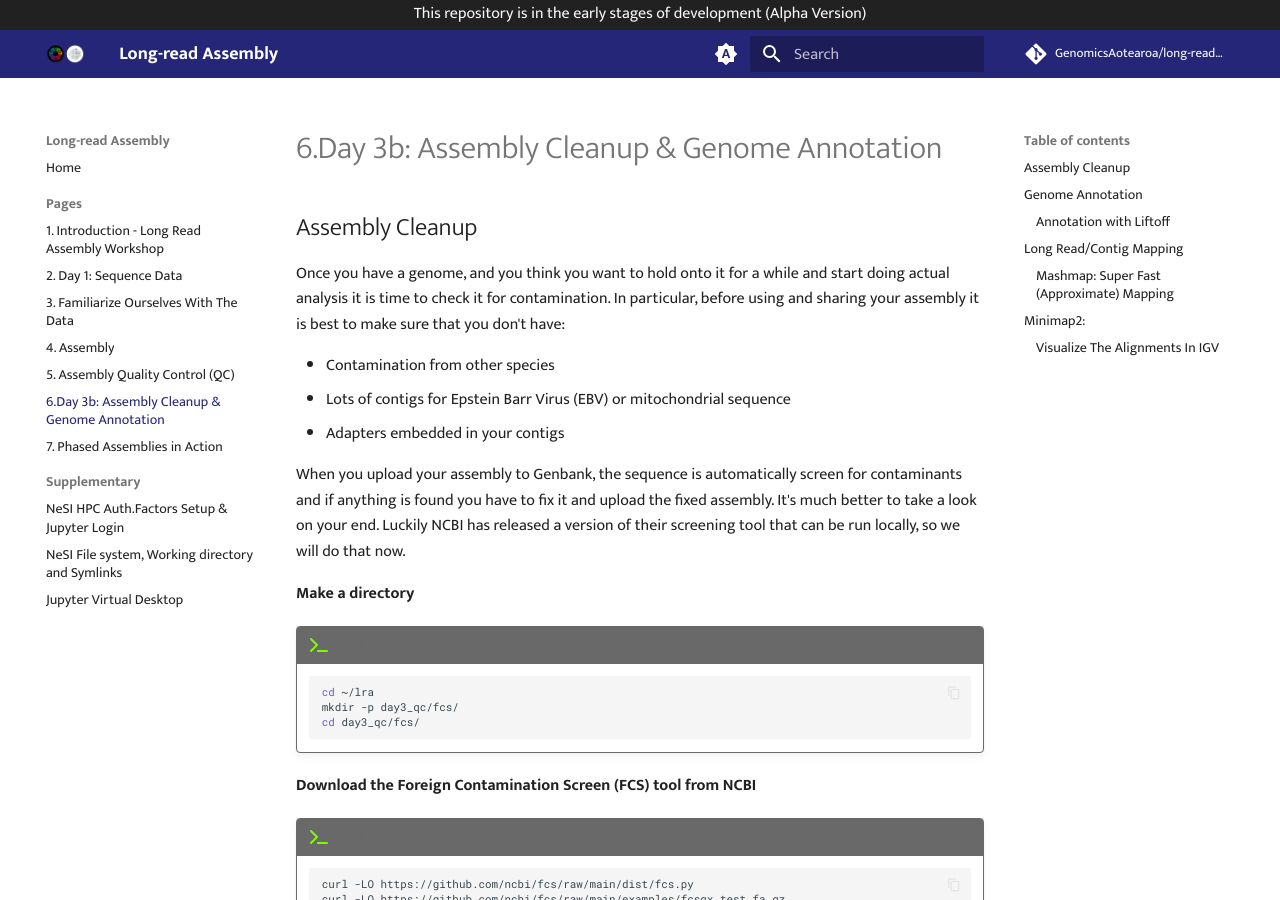
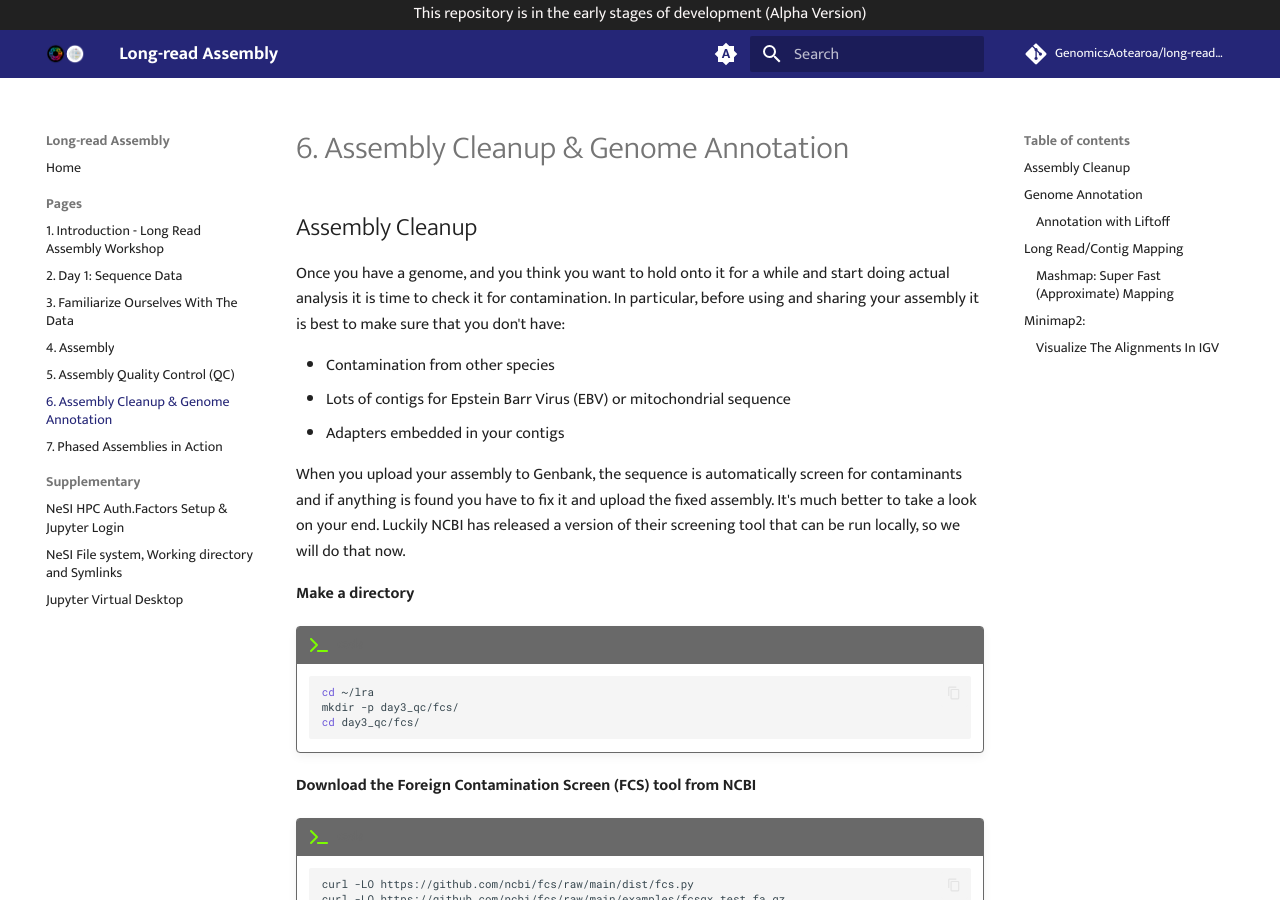
Before and after one commit to GenomicsAotearoa/long-read-assembly, an MkDocs documentation site: the page built from docs/pages/day3b_assembly_cleanup_annotation.md, in a window 1280 px wide and 900 px high. Built offline with MkDocs 1.6.1 and Material for MkDocs 9.7.7, drawn with Linux system fonts in a browser that asks for light colours; comment, search, counter and statistics services are not loaded.

Commit message:
6. remove "day"

```diff
--- a/docs/pages/day3b_assembly_cleanup_annotation.md
+++ b/docs/pages/day3b_assembly_cleanup_annotation.md
@@ -1,4 +1,4 @@
-# 6.Day 3b: Assembly Cleanup & Genome Annotation
+# 6. Assembly Cleanup & Genome Annotation
 
 
 ## Assembly Cleanup
```
